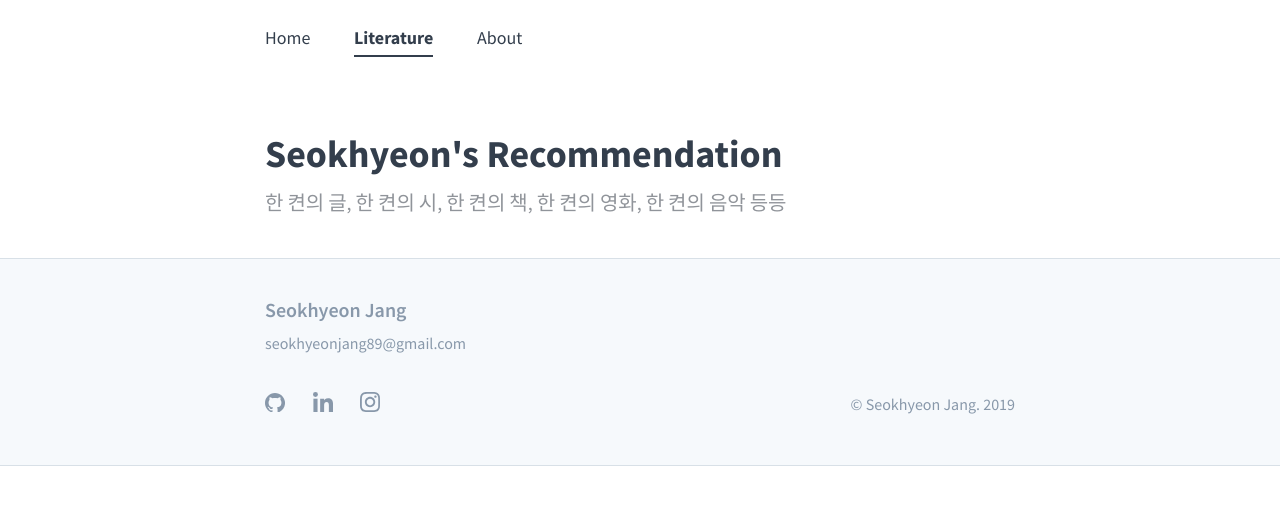
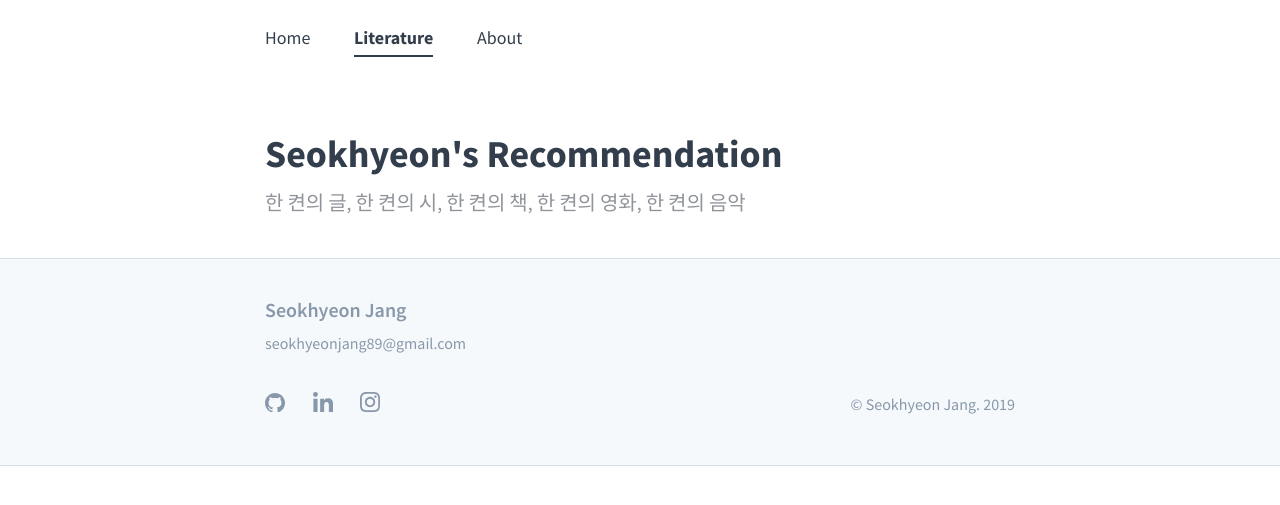
Before and after one commit to boys-be-ambitious/boys-be-ambitious.github.io, a Jekyll site: the page built from literature/index.md, in a window 1280 px wide. Shown: the top 505 px of the page. Built offline with Jekyll 4.4.1, drawn with Linux system fonts in a browser that asks for light colours.

```diff
--- a/literature/index.md
+++ b/literature/index.md
@@ -3,7 +3,7 @@ layout: default
 work: true
 main: true
 title: Seokhyeon's Recommendation
-description: 한 켠의 글, 한 켠의 시, 한 켠의 책, 한 켠의 영화, 한 켠의 음악 등등
+description: 한 켠의 글, 한 켠의 시, 한 켠의 책, 한 켠의 영화, 한 켠의 음악
 project-header: true
 header-img: "img/project_bg.jpg"
 ---
```
Also changed, not shown: img/share-img.jpg.
